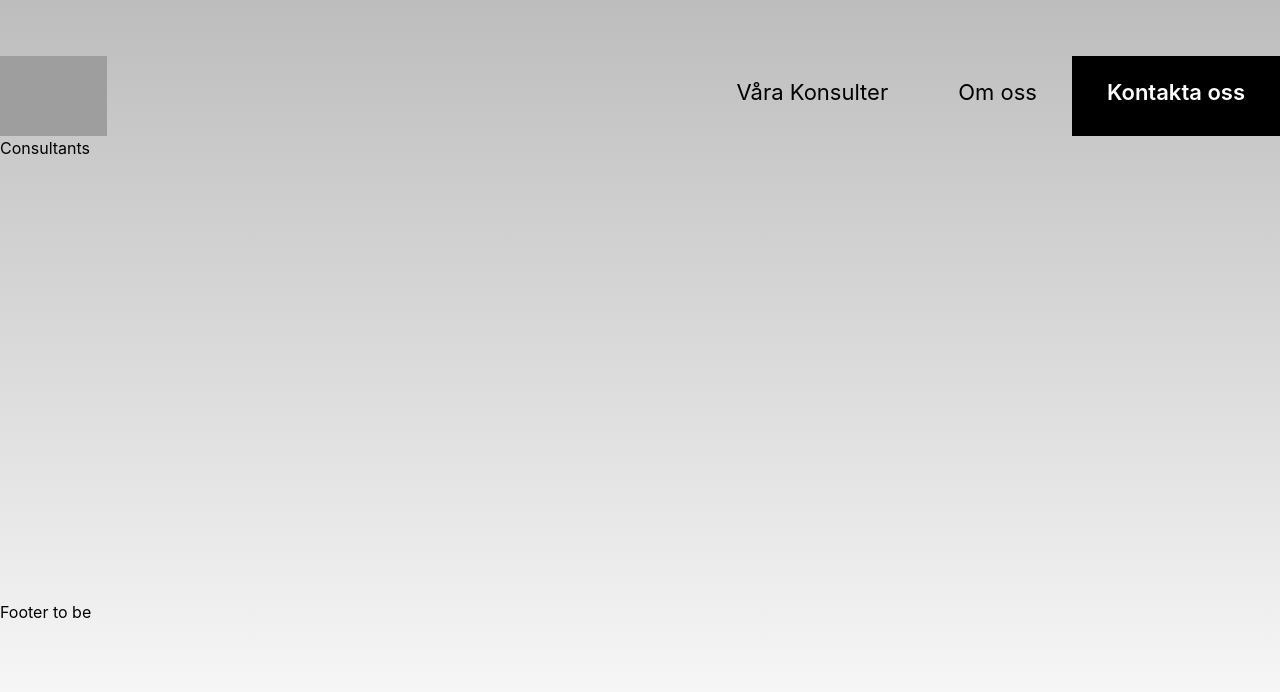
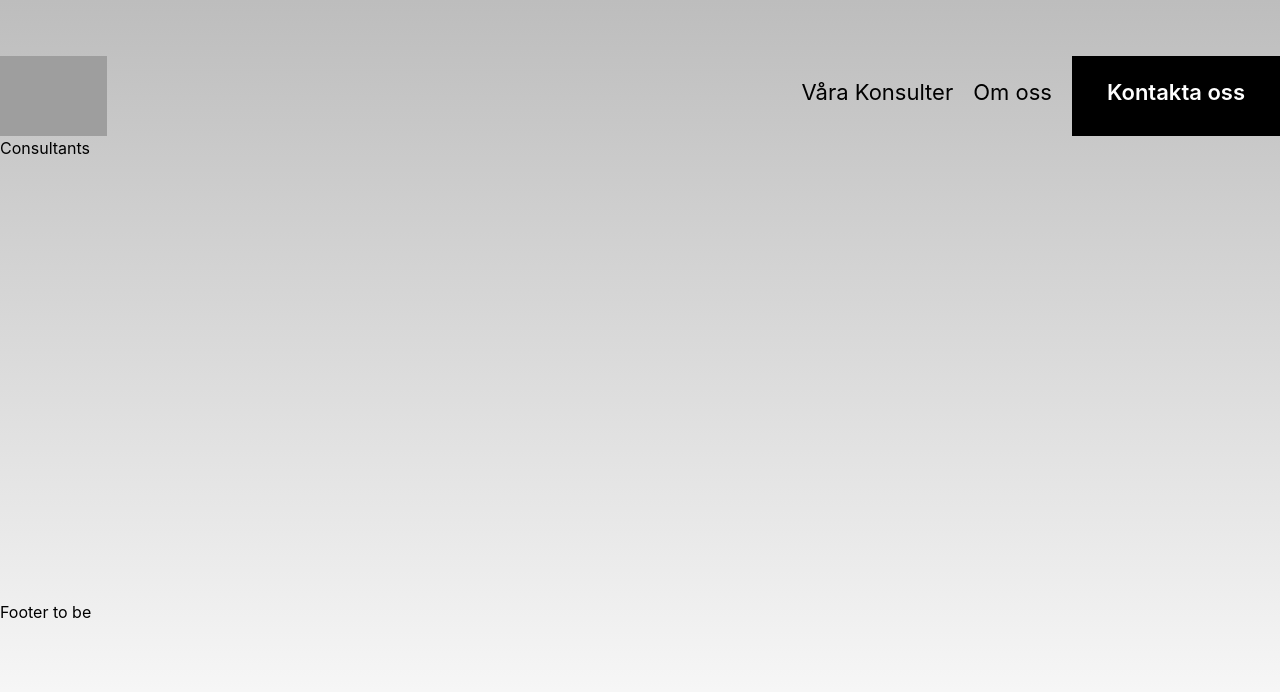
Before and after one commit to jl-oscar/itly-webpage, a React (Create React App) app: page /consultants in a window 1280 px wide. Shown: the top 692 px of the page. Built offline with nearby package versions, Linux system fonts and the light colour scheme; grey boxes are pictures that could not be loaded.

Commit message:
fix: fixed navigationbutton gap

```diff
--- a/src/Components/HeaderFooter.tsx
+++ b/src/Components/HeaderFooter.tsx
@@ -8,6 +8,7 @@ interface HeaderFooterProps {
 const HeaderButtonsContainer = styled.div`
   display: flex;
   justify-content: space-between;
+  gap: 20px;
 `;
 
 interface ButtonProps {
@@ -16,7 +17,7 @@ interface ButtonProps {
 
 const HeaderButton = styled.a<ButtonProps>`
   text-align: center;
-  padding: 20px 35px;
+  padding: ${(props) => (props.inverted ? "20px 35px" : "20px 0px")};
   font-size: 22px;
   font-weight: ${(props) => (props.inverted ? "600" : "normal")};
   color: ${(props) => (props.inverted ? "white" : "black")};
```
